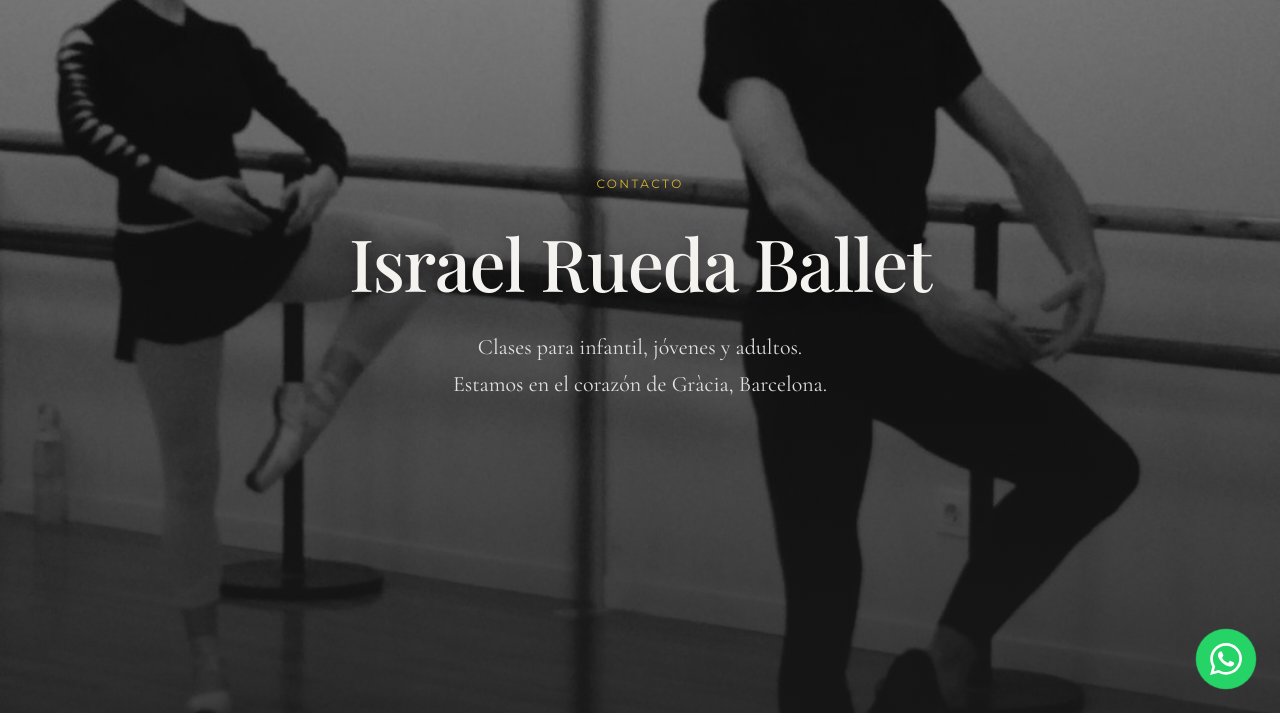
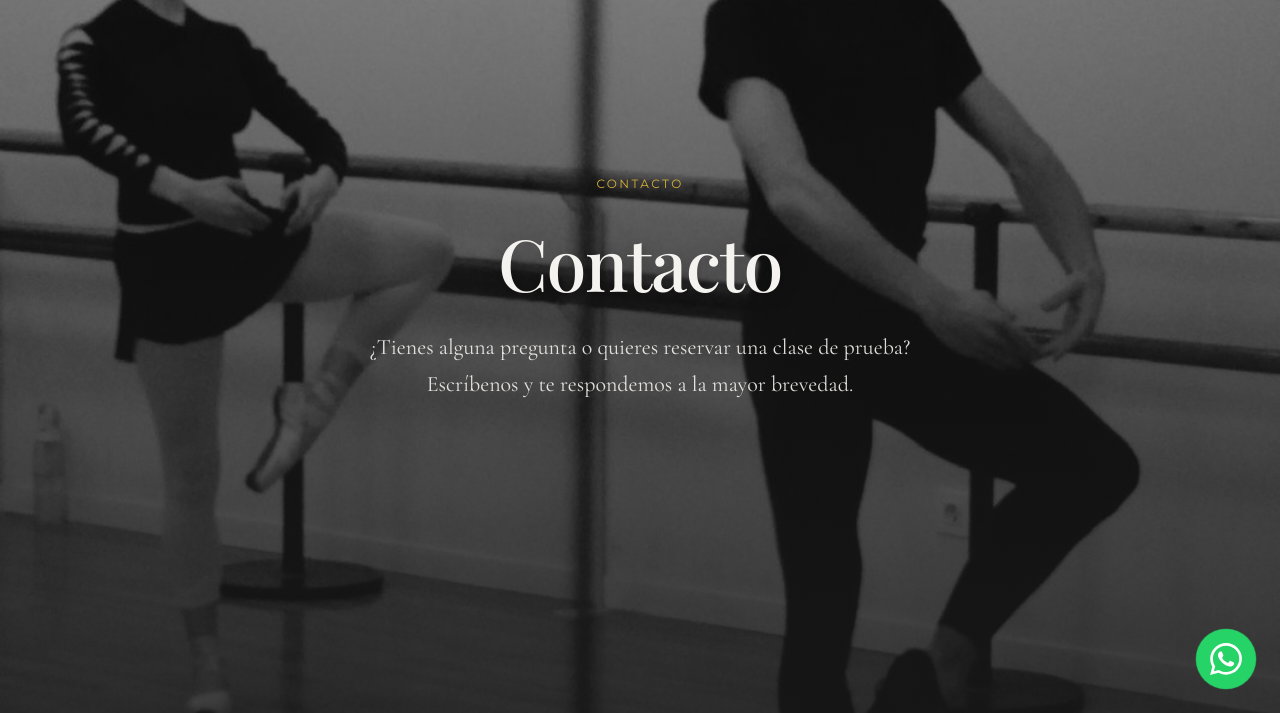
Before and after one commit to andreearr/ballet-school-landing-page, a website: page israel-rueda-ballet/contacto.html in a window 1280 px wide. Shown: the part 87-800 px from the top of the page. Drawn offline with nearby package versions, Linux system fonts and the light colour scheme; a web font is replaced by a local one.

Commit message:
Update Contacto page hero with contact-specific text
Co-Authored-By: Claude Sonnet 4 <noreply@anthropic.com>

```diff
--- a/israel-rueda-ballet/contacto.html
+++ b/israel-rueda-ballet/contacto.html
@@ -50,8 +50,8 @@
         <div class="hero__overlay"></div>
         <div class="hero__content">
             <p class="hero__location">Contacto</p>
-            <h1 class="hero__title">Israel Rueda Ballet</h1>
-            <p class="hero__subtitle">Clases para infantil, jóvenes y adultos.<br>Estamos en el corazón de Gràcia, Barcelona.</p>
+            <h1 class="hero__title">Contacto</h1>
+            <p class="hero__subtitle">¿Tienes alguna pregunta o quieres reservar una clase de prueba?<br>Escríbenos y te respondemos a la mayor brevedad.</p>
         </div>
     </section>
 
```
